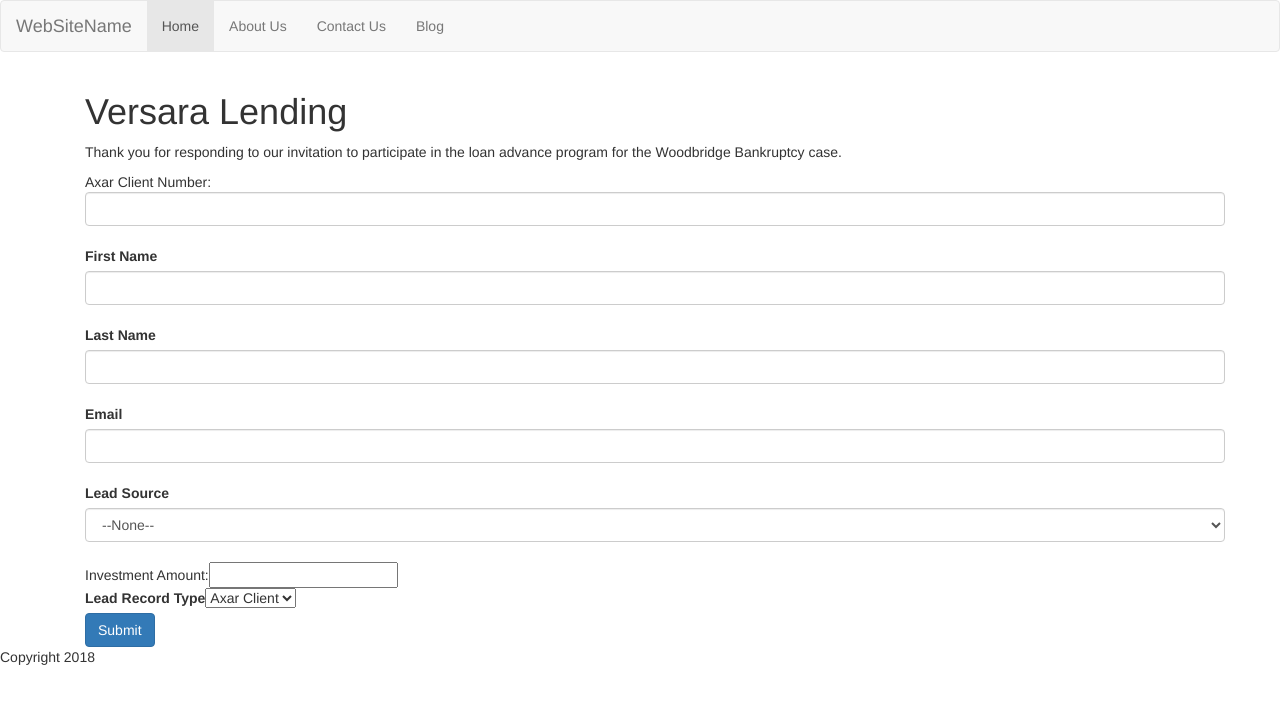
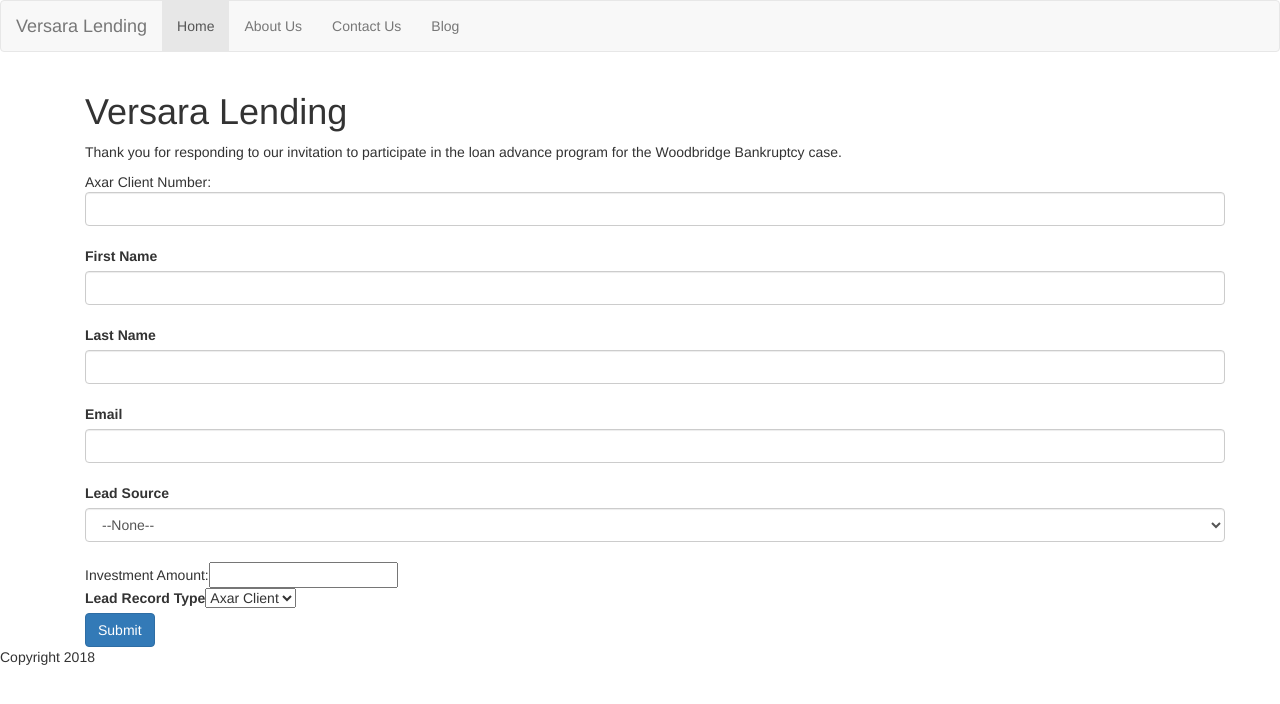
Before and after one commit to caseysung/caseysung.github.io, a Jekyll site: the page built from index.html, in a window 1280 px wide. Shown: the top 704 px of the page. Built offline with Jekyll 4.4.1, drawn with Linux system fonts in a browser that asks for light colours.

Commit message:
Update default.html

```diff
--- a/_layouts/default.html
+++ b/_layouts/default.html
@@ -12,7 +12,7 @@
 						<nav class="navbar navbar-default">
   <div class="container-fluid">
     <div class="navbar-header">
-      <a class="navbar-brand" href="#">WebSiteName</a>
+      <a class="navbar-brand" href="#">Versara Lending</a>
     </div>
     <ul class="nav navbar-nav">
       <li class="active"><a href="#">Home</a></li>
```
